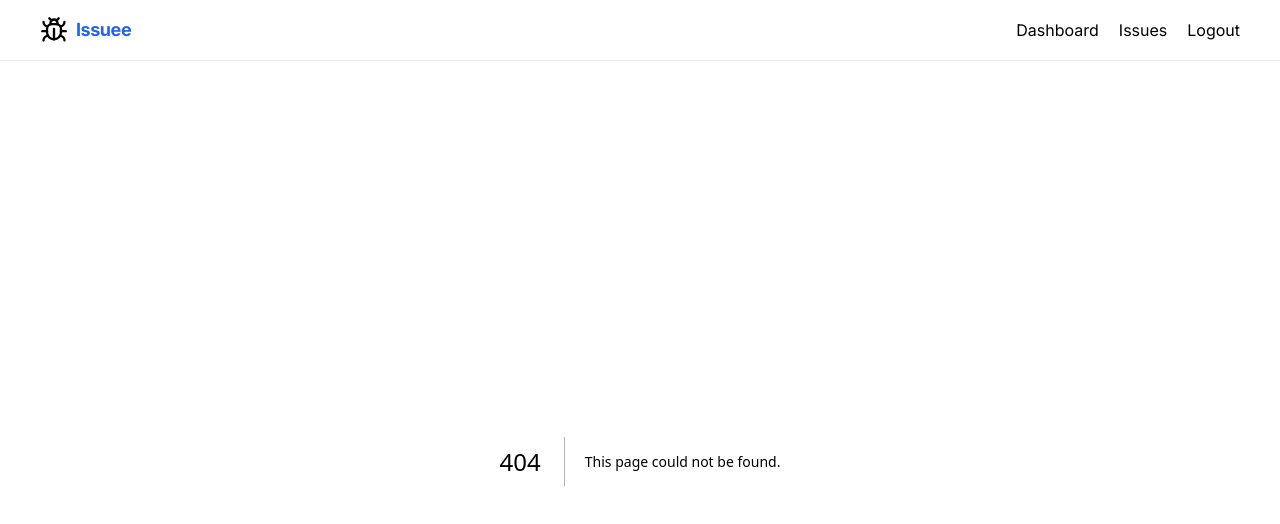
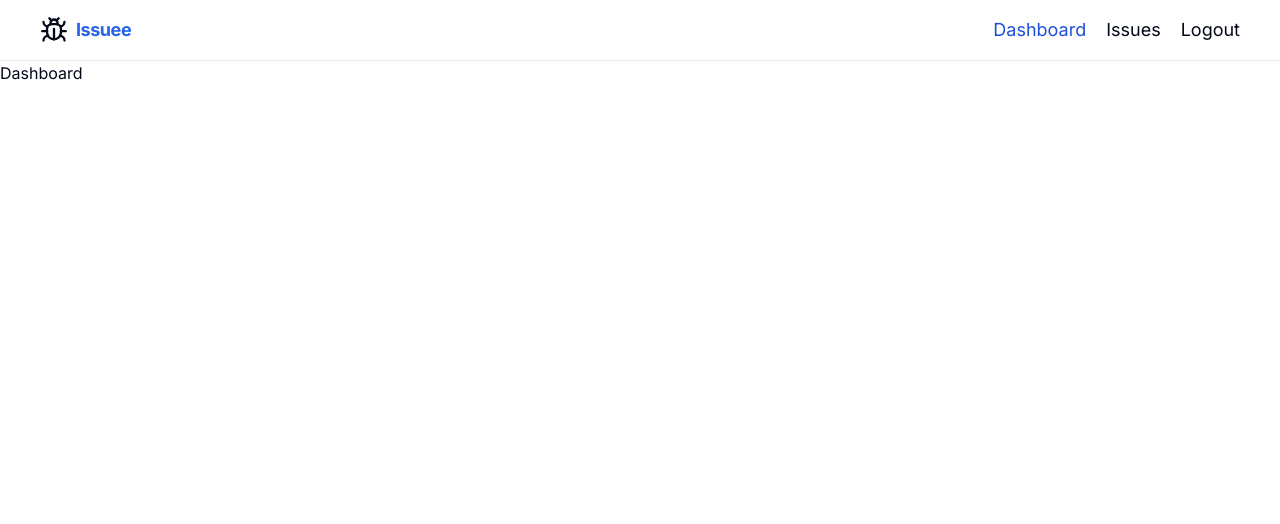
Before and after one commit to joyadeep/NextTs, a Next.js app: page /dashboard in a window 1280 px wide. Before the commit this address had no page. Shown: the top 524 px of the page. Built offline with nearby package versions, Linux system fonts and the light colour scheme.

Commit message:
styles for navlinks

```diff
--- /dev/null
+++ b/app/dashboard/page.tsx
@@ -0,0 +1,11 @@
+import React from 'react'
+
+type Props = {}
+
+const Dashboard = (props: Props) => {
+  return (
+    <div>Dashboard</div>
+  )
+}
+
+export default Dashboard
--- /dev/null
+++ b/app/issues/page.tsx
@@ -0,0 +1,11 @@
+import React from 'react'
+
+type Props = {}
+
+const Issues = (props: Props) => {
+  return (
+    <div>Issues</div>
+  )
+}
+
+export default Issues
--- a/components/Navbar.tsx
+++ b/components/Navbar.tsx
@@ -1,10 +1,16 @@
+"use client"
 import Link from 'next/link'
 import React from 'react'
 import {Bug} from 'lucide-react'
+import { cn } from '@/lib/utils'
+import { usePathname } from 'next/navigation'
 
 type Props = {}
 
 const Navbar = (props: Props) => {
+
+    const pathname=usePathname();
+
     const navlinks=[
         {
             label:"Dashboard",
@@ -21,10 +27,12 @@ const Navbar = (props: Props) => {
         <div className='flex items-center gap-x-5'>
             {
                 navlinks.map((navlink)=>(
-                    <Link key={navlink.href} href={navlink.href}>{navlink.label} </Link>
+                    <Link key={navlink.href} href={navlink.href}
+                    className={cn("hover:text-blue-700/60 text-lg",pathname === navlink.href && "text-blue-700")}
+                    >{navlink.label} </Link>
                 ))
             }
-            <Link href={"/dashboard"}>Logout</Link>
+            <Link href={"/dashboard"} className='text-lg' >Logout</Link>
         </div>
     </nav>
   )
```
